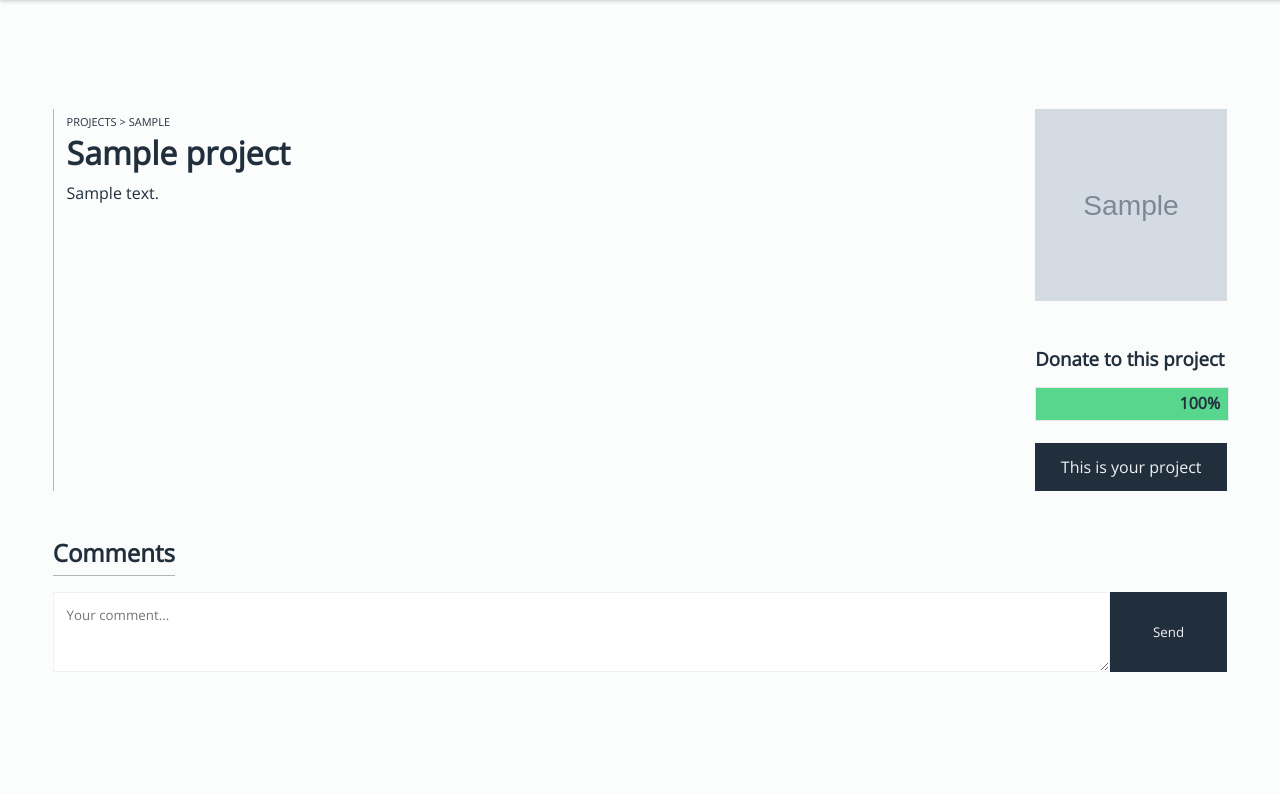
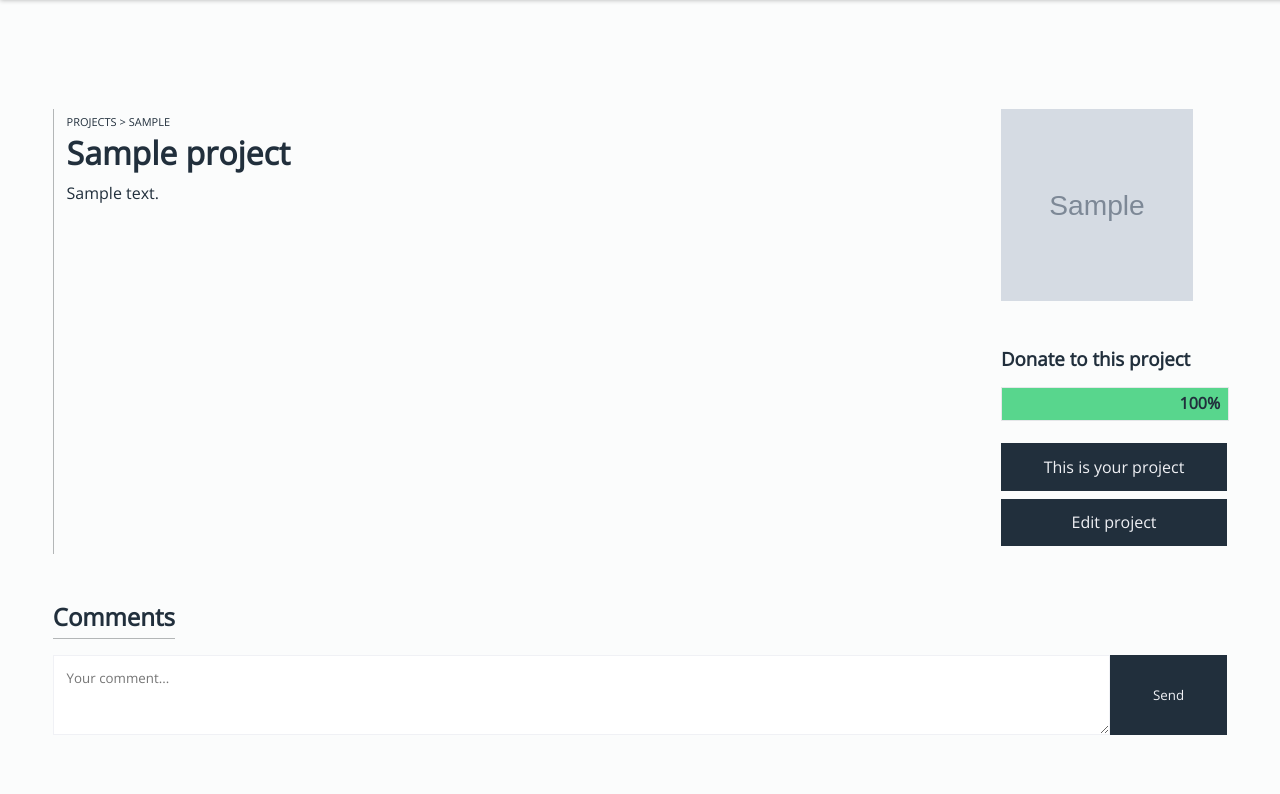
Before and after one commit to JonasStasseyns/werkstuk-webdevelopment-2-EK2, a Laravel app: page /projects/1 in a window 1280 px wide. Shown: the part 59-853 px from the top of the page. Run offline with Laravel 8, Linux system fonts and the light colour scheme; a user stored in the database is signed in; tables that the repository leaves empty hold one stand-in row (values such as "Sample post"); grey boxes marked "Sample" are stand-in pictures.

Commit message:
edit double display bugfix

```diff
--- a/werkstuk-EK2/app/Http/Controllers/ProjectsController.php
+++ b/werkstuk-EK2/app/Http/Controllers/ProjectsController.php
@@ -49,9 +49,32 @@
         return view('projects.index', compact(['projects', 'category']));
     }
 
+    public function edit($id){
+        $project = DB::table('projects')->where('id', $id)->first();
+        $editmode = true;
+        return view('projects.detail', compact(['project', 'editmode']));
+    }
+
+    public function update(){
+        $project = [
+            'title' => request('title'),
+            'description' => request('description'),
+            'content' => request('content'),
+            'category' => request('category'),
+            'target' => request('target'),
+        ];
+
+        if(request()->hasFile('image')){
+            $project['image'] = request()->image->store('uploads', 'public');
+        }
+
+        DB::table('projects')->where('id', request('id'))->update($project);
+
+        return redirect('/projects/'.request('id'));
+    }
+
     public function store()
     {
-
         $project = new Project;
         $project->title = request('title');
         $project->target = request('target');
@@ -62,9 +85,7 @@
         $project->category = request('category');
         $project->save();
 
-
         return redirect('/projects');
-
     }
 
 }
--- a/werkstuk-EK2/resources/sass/app.sass
+++ b/werkstuk-EK2/resources/sass/app.sass
@@ -17,6 +17,7 @@
 @import 'pages/detail'
 @import 'pages/donate'
 @import 'pages/news/detail'
+@import 'partials/editproject'
 
 *
   color: #212F3C
--- a/werkstuk-EK2/resources/sass/partials/_donate.sass
+++ b/werkstuk-EK2/resources/sass/partials/_donate.sass
@@ -8,3 +8,4 @@
   background-color: #212F3C
   color: #F0F1F5
   font-size: 1em
+  margin-bottom: 1vh
--- /dev/null
+++ b/werkstuk-EK2/resources/sass/partials/_editproject.sass
@@ -0,0 +1,2 @@
+.edit-container
+  width: 100%
--- a/werkstuk-EK2/resources/views/projects/detail.blade.php
+++ b/werkstuk-EK2/resources/views/projects/detail.blade.php
@@ -1,11 +1,59 @@
 @extends('layout')
 
 @section('content')
+    @if(!empty($editmode))
+        <form method="post" action="/projects/edit/update">
+    @endif
+
     <div class="featured-container">
-        <div class="featured-content">
+        <div class="featured-content edit-container">
             <p class="cat-small">projects > {{$project->category}}</p>
+            @if(!empty($editmode) && Auth::user() && Auth::user()->id == $project->user)
+                {{csrf_field()}}
+                <input type="hidden" name="id" value="{{$project->id}}">
+                <label>Project title
+                    <input type="text" name="title" class="create-project-input" value="{{$project->title}}">
+                </label>
+            @else
                 <h1 class="featured-title">{{$project->title}}</h1>
+            @endif
+
+            @if(!empty($editmode) && Auth::user() && Auth::user()->id == $project->user)
+                <label>Project short description
+                    <textarea name="description" class="create-project-textarea">{{$project->description}}</textarea>
+                </label>
+            @else
                 <p class="featured-text detail-content">{!! $project->content !!}</p>
+            @endif
+
+            @if(!empty($editmode) && Auth::user() && Auth::user()->id == $project->user)
+                <label>Project description
+                    <textarea name="content" class="create-project-textarea">{{$project->content}}</textarea>
+                </label>
+            @endif
+
+            @if(!empty($editmode) && Auth::user() && Auth::user()->id == $project->user)
+                <label for="category">Category</label>
+                <select class="create-project-select create-project-input" name="category">
+                    <option value="{{$project->category}}" selected>{{$project->category}}</option>
+                    <option value="arts">arts</option>
+                    <option value="crafts">crafts</option>
+                    <option value="film">film</option>
+                    <option value="games">games</option>
+                    <option value="music">music</option>
+                    <option value="publishing">publishing</option>
+                    <option value="tech">tech</option>
+                </select>
+
+                <label for="title">Project target (€)</label>
+                <input class="create-project-input" type="number" name="target" placeholder="Project target" id="title" value="{{$project->target}}">
+
+                <label for="image">Project image</label>
+                <input class="create-project-input" type="file" name="image" placeholder="project title" id="image">
+
+                <input class="create-project-submit" type="submit" value="submit">
+            @endif
+
         </div>
         <div class="right">
             {{--<img class="featured-img" src="{{$project->image}}">--}}
@@ -20,6 +68,7 @@
                         <a href="/donate/{{$project->id}}"><button class="donate-submit">Donate</button></a>
                     @else
                         <a href=""><button class="donate-submit">This is your project</button></a>
+                        <a href="/projects/edit/{{$project->id}}"><button class="donate-submit">Edit project</button></a>
                     @endif
                 @else
                     <a href="/login"><button class="donate-submit">Log in to donate</button></a>
@@ -27,6 +76,9 @@
             </div>
         </div>
     </div>
+    @if(!empty($editmode))
+        </form>
+    @else
         <h2>Comments</h2>
         <form action="/comment/projects/{{$project->id}}" class="comment-form" method="post">
             {{csrf_field()}}
@@ -36,4 +88,5 @@
         @foreach($comments as $comment)
             <p class="comment-line"><span class="comment-username">{{$comment->username}}</span> {{$comment->comment}}</p>
         @endforeach
+    @endif
 @endsection
--- a/werkstuk-EK2/routes/web.php
+++ b/werkstuk-EK2/routes/web.php
@@ -17,6 +17,8 @@
 Route::get('/create-project', 'ProjectsController@create');
 Route::post('/projects/', 'ProjectsController@store');
 Route::get('/projects/category/{cat}', 'ProjectsController@category');
+Route::get('/projects/edit/{id}', 'ProjectsController@edit');
+Route::post('/projects/edit/update', 'ProjectsController@update');
 Auth::routes();
 
 Route::get('/news', 'NewsController@index');
```
Also changed, not shown: werkstuk-EK2/public/css/app.css. Lines whose indentation alone changed are shown as unchanged.
